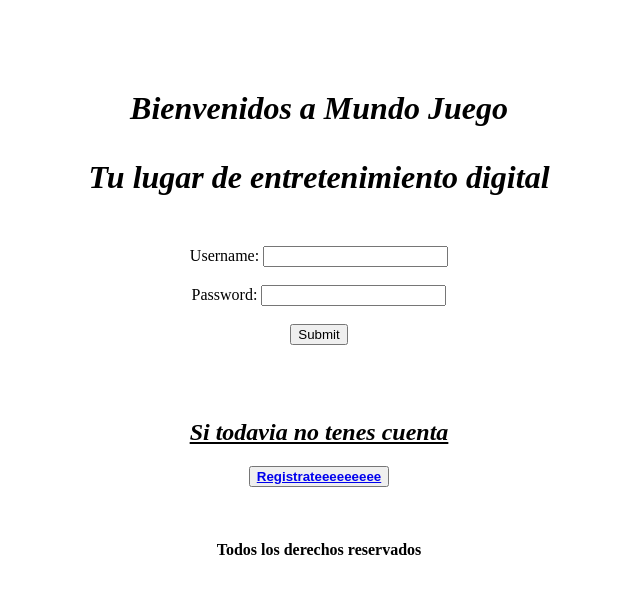
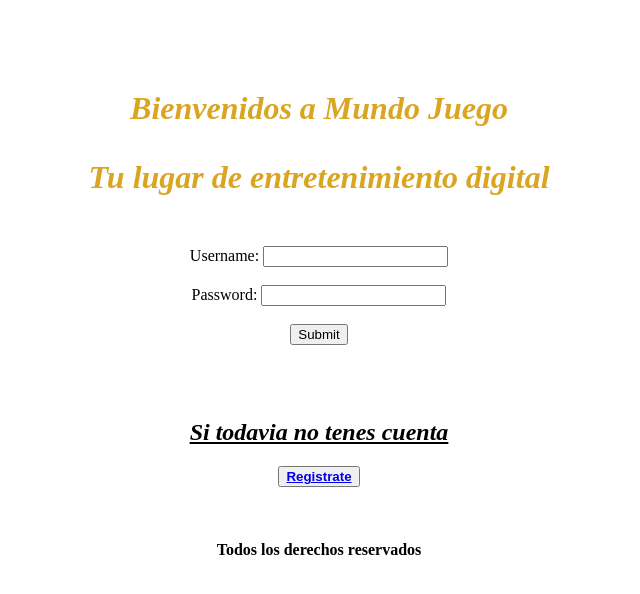
Before and after one commit to lucior21/cac24101, a plain HTML site: page 01index.html in a window 1280 px wide. Shown: the whole page, without its empty margins (321-961 px from the left). Drawn offline with Linux system fonts and the light colour scheme.

Commit message:
se agregaron estilos y la pestaña css

```diff
--- a/01index.html
+++ b/01index.html
@@ -7,7 +7,7 @@
     <meta charset="UTF-8">
     <meta name="viewport" content="width=device-width, initial-scale=1.0">
     <title>Mundo Juego</title>
-
+    <link rel="stylesheet" href="./styles/styles.css">
 
 </head>
 
@@ -18,12 +18,14 @@
     </header>
 
     <main>
+
         <h1>
+        <br>
+        <p align="center"><i>Bienvenidos a Mundo Juego</i></p>
+        <p align="center"><i>Tu lugar de entretenimiento digital</i></p>
+    </h1>
 
-            <br>
-            <p align="center"><i>Bienvenidos a Mundo Juego</i></p>
-            <p align="center"><i>Tu lugar de entretenimiento digital</i></p>
-        </h1>
+
 
         <br>
 
@@ -49,7 +51,7 @@
         <h2 align="center"><u><i>Si todavia no tenes cuenta</i></u></h2>
 
         <div align="center">
-            <button><b><a href="./registro.html"><b>Registrateeeeeeeee</b></a></button>
+            <button><b><a href="./registro.html"><b>Registrate</b></a></button>
         </div>
 
     </main>
--- /dev/null
+++ b/styles/styles.css
@@ -0,0 +1,3 @@
+h1{
+    color: goldenrod;
+}
```
